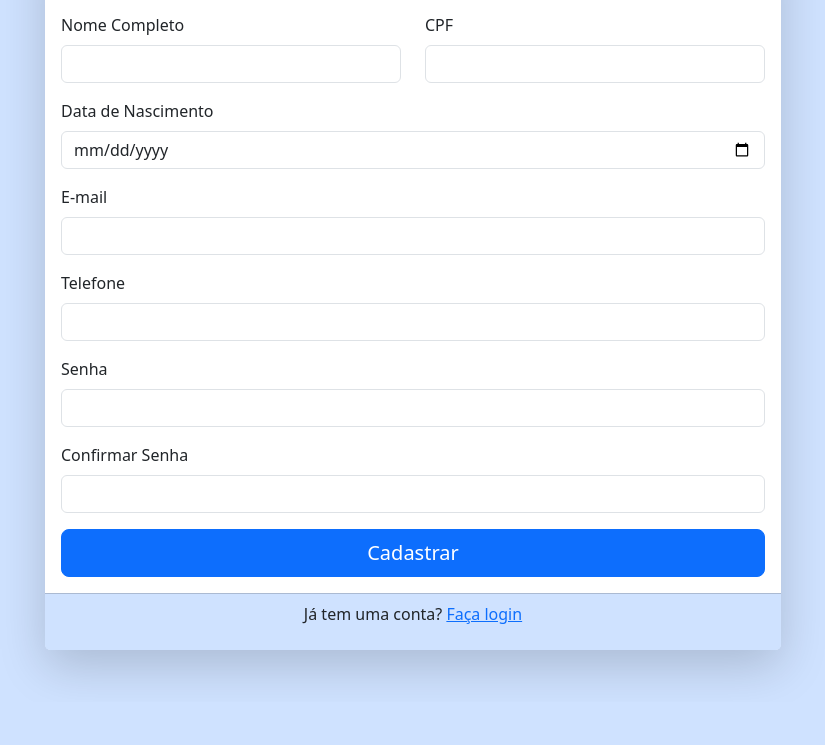
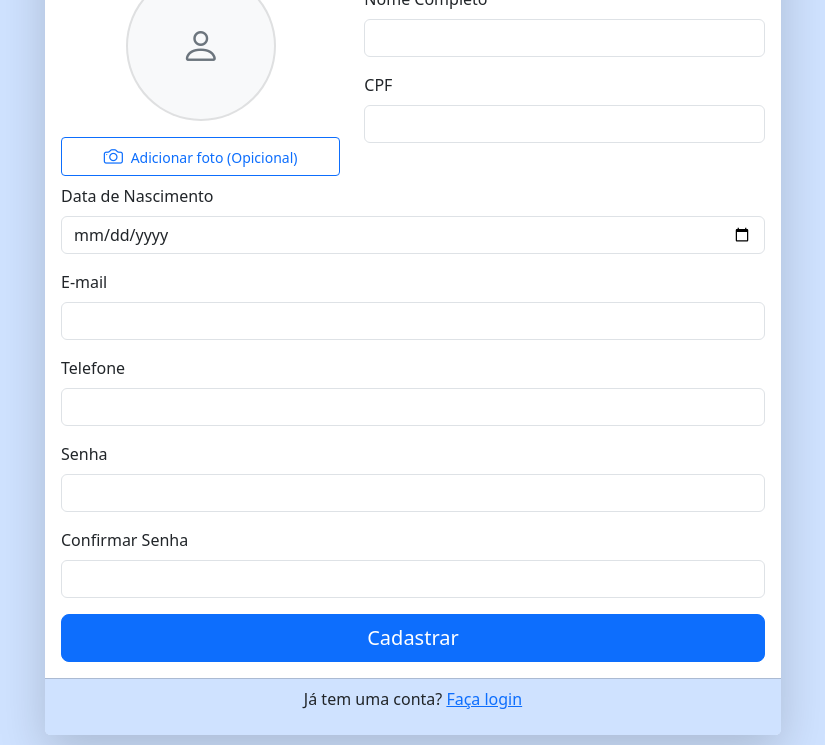
Before and after one commit to Adaicivi/FastWork_repo, a plain HTML site: page interfaces/cadastro/index.html in a window 1280 px wide. Shown: the part 118-863 px from the top of the page, without its empty margins (227-1052 px from the left). Before the commit the page ends 820 px from the top, so only its background shows below. Drawn offline with nearby package versions, Linux system fonts and the light colour scheme.

Commit message:
criação da área de insert de foto

```diff
--- a/interfaces/cadastro/index.html
+++ b/interfaces/cadastro/index.html
@@ -1,5 +1,6 @@
 <!DOCTYPE html>
 <html lang="pt-BR">
+
 <head>
     <meta charset="UTF-8">
     <meta name="viewport" content="width=device-width, initial-scale=1.0">
@@ -7,6 +8,7 @@
     <link href="https://cdn.jsdelivr.net/npm/bootstrap@5.3.0/dist/css/bootstrap.min.css" rel="stylesheet">
     <link rel="stylesheet" href="https://cdn.jsdelivr.net/npm/bootstrap-icons@1.10.0/font/bootstrap-icons.css">
     <link rel="stylesheet" href="style.css">
+
 <body class="bg-primary-subtle">
     <div class="container">
         <div class="row justify-content-center align-items-center min-vh-100">
@@ -18,16 +20,26 @@
                     <div class="card-body">
                         <form id="registerForm">
                             <div class="row">
-                                <div class="col-md-6 mb-3">
-                                    <label for="name" class="form-label">Nome Completo</label>
-                                    <input type="text" class="form-control" id="name" required>
+                                <div class="col-md-5 text-center">
+                                    <div class="rounded-circle mb-3 img-thumbnail d-flex align-items-center justify-content-center bg-light">
+                                        <i class="bi bi-person fs-1 text-secondary"></i>
+                                    </div>
+                                    <button class="btn btn-sm btn-outline-primary w-100 hover-effect">
+                                        <i class="bi bi-camera me-1"></i> Adicionar foto (Opicional)
+                                    </button>
                                 </div>
-                                <div class="col-md-6 mb-3">
-                                    <label for="cpf" class="form-label">CPF</label>
-                                    <input type="text" class="form-control" id="cpf" required>
+                                <div class="col-md-7 mt-3">
+                                    <div class="mb-3">
+                                        <label for="name" class="form-label">Nome Completo</label>
+                                        <input type="text" class="form-control" id="name" required>
+                                    </div>
+                                    <div class="mb-3">
+                                        <label for="cpf" class="form-label">CPF</label>
+                                        <input type="text" class="form-control" id="cpf" required>
+                                    </div>
                                 </div>
                             </div>
-                            <div class="mb-3">
+                            <div class="mb-3 mt-2">
                                 <label for="birthdate" class="form-label">Data de Nascimento</label>
                                 <input type="date" class="form-control" id="birthdate" required>
                             </div>
@@ -63,4 +75,5 @@
     </div>
     <script src="https://cdn.jsdelivr.net/npm/bootstrap@5.3.0/dist/js/bootstrap.bundle.min.js"></script>
 </body>
+
 </html>
--- a/interfaces/cadastro/style.css
+++ b/interfaces/cadastro/style.css
@@ -68,7 +68,18 @@ body {
     margin-right: 8px;
 }
 
+/* Imagens */
+.img-thumbnail {
+    border: 2px solid rgba(0, 0, 0, 0.1);
+    padding: 0.25rem;
+    border-radius: 10px;
+    width: 150px;
+    height: 150px;
+    margin: 0 auto;
+}
+
 /* Cards e elementos específicos */
+
 .card-header {
     color: white;
 }
```
